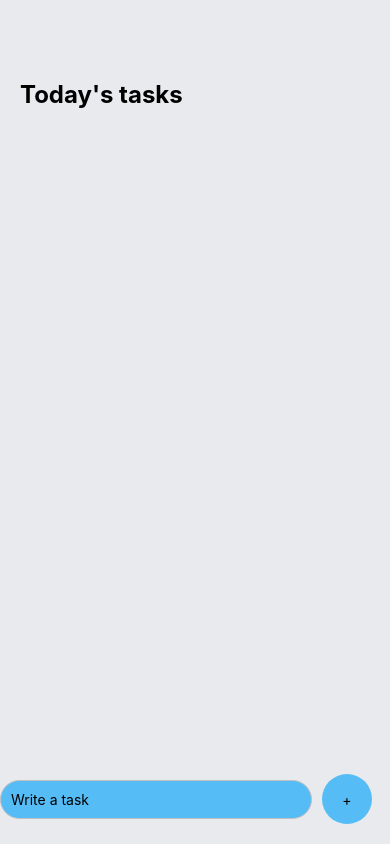
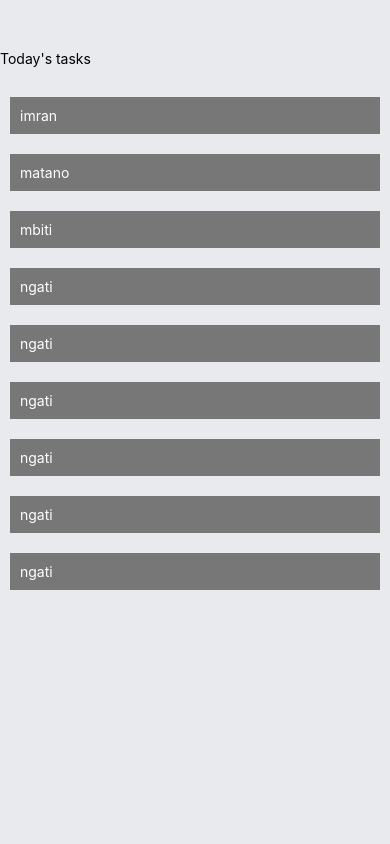
Before and after one commit to Imranyy/tasklist, a React Native app: screen / in a window 390 px wide. Built offline with nearby package versions, Linux system fonts and the light colour scheme.

Commit message:
TouchableOpacity

```diff
--- a/App.js
+++ b/App.js
@@ -1,50 +1,37 @@
 import React, {useState} from 'react';
-import { StyleSheet,Platform, TextInput, View, Text, KeyboardAvoidingView, TouchableOpacity, ScrollView, Keyboard } from 'react-native';
-import Task from './components/Task';
+import { StyleSheet, View, Text, FlatList,TouchableOpacity} from 'react-native';
 
 export default function App() {
-  const [task,setTask]=useState();
-  const [taskItem,setTaskItem]=useState([]);
-
-  const handleText=()=>{
-    Keyboard.dismiss()
-    setTaskItem([...taskItem, task]);
-    setTask(null)
-  }
-  const completeTask=(index)=>{
-    let itemCopy=[...taskItem];
-    itemCopy.splice(index, 1);
-    setTaskItem(itemCopy);
+  const [task,setTask]=useState([
+    {name:'imran',id:1},
+    {name:'matano',id:2},
+    {name:'mbiti',id:3},
+    {name:'ngati',id:4},
+    {name:'ngati',id:5},
+    {name:'ngati',id:6},
+    {name:'ngati',id:7},
+    {name:'ngati',id:8},
+    {name:'ngati',id:9},
+  ]);
+  const  pressHandler=(id)=>{
+    setTask((prevTask)=>{
+      return prevTask.filter(tas=>tas.id!=id)
+    })
   }
   return (
     <View style={styles.container}>
-        <View style={styles.wrapper}>
-          <Text style={styles.sectionTitle}>Today's tasks</Text>
-
-          <ScrollView style={styles.items}>
-            {/* list items /tasks */}
-            {
-              taskItem.map((i,index)=>(
-                <TouchableOpacity key={index} onPress={()=>completeTask(index)}>
-                    <Task text={i}/>
-                </TouchableOpacity>
-              ))
-            }
-          </ScrollView>
-
-        </View>
-
-        <KeyboardAvoidingView
-          behavior={Platform.OS==='io'? "padding":"height"}
-          style={styles.writeTaskWrapper}
-          >
-            <TextInput style={styles.input} placeholder={'Write a task'} value={task} onChangeText={text=>setTask(text)}/>
-            <TouchableOpacity onPress={()=>handleText()}>
-              <View style={styles.addWrapper}>
-                <Text style={styles.addText}>+</Text>
-              </View>
-            </TouchableOpacity>
-      </KeyboardAvoidingView>
+          <View style={styles.wrapper}>
+            <Text style={styles.sectionTitle}>Today's tasks</Text>
+              <FlatList
+              style={{marginVertical:20,}}
+              keyExtractor={(item)=>item.id}
+                data={task}
+                  renderItem={({item})=>(
+                     <TouchableOpacity style={styles.item} onPress={()=>pressHandler(item.id)}>
+                        <Text style={styles.text}>{item.name}</Text>
+                    </TouchableOpacity>
+                  )}/>
+          </View>
     </View>
   );
 }
@@ -54,44 +41,15 @@ const styles = StyleSheet.create({
     flex: 1,
     backgroundColor: '#E8EAED',
   },
-
   wrapper:{
-    paddingTop:80,
-    paddingHorizontal:20,
+    marginTop:50,
   },
-  sectionTitle:{
-    fontSize:24,
-    fontWeight:'bold',
+  item:{
+    margin:10,
   },
-  items:{
-    marginTop:30,
-  },
-  writeTaskWrapper:{
-    position:'absolute',
-    bottom:20,
-    width:'100%',
-    flexDirection:'row',
-    alignItems:'center'
-  },
-  input:{
-    paddingVertical:10,
-    paddingHorizontal:15,
-    paddingLeft:10,
-    width:'80%',
-    backgroundColor:'#55BCF6',
-    borderRadius:20,
-    borderColor:'#C0C0C0',
-    borderWidth:1,
-
-  },
-  addWrapper:{
-    width:50,
-    height:50,
-    backgroundColor:'#55BCF6',
-    borderRadius:60,
-    justifyContent:'center',
-    alignItems:'center',
-    marginLeft:10,
-  },
-  addText:{},
+  text:{
+    color:'white',
+    padding:10,
+    backgroundColor:'#777'
+  }
 });
```
